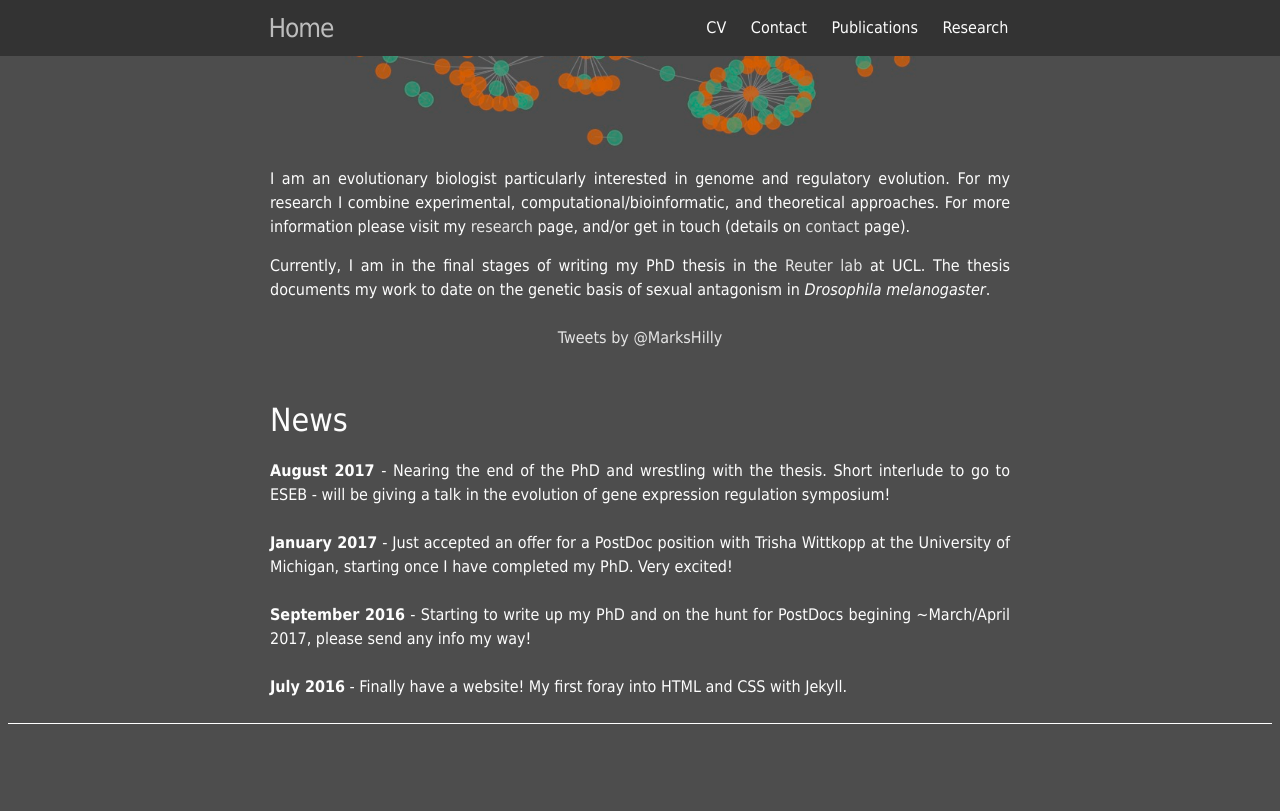
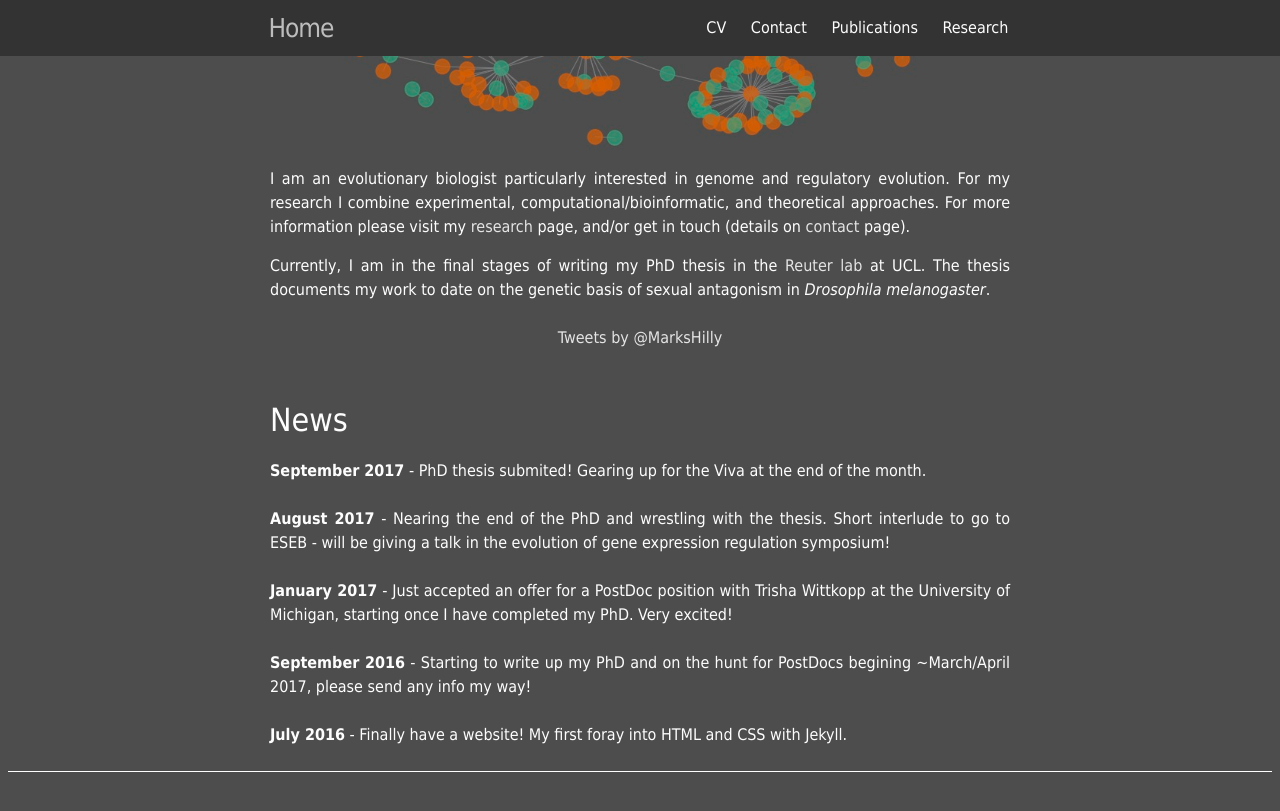
Before and after one commit to Mark-Hill/Mark-Hill.github.io, a Jekyll site: the page built from index.html, in a window 1280 px wide and 900 px high, scrolled down 911 px. Shown: the top 811 px of the window. Built offline with Jekyll 4.4.1, drawn with Linux system fonts in a browser that asks for light colours; comment, search, counter and statistics services are not loaded.

Commit message:
Update index.html

```diff
--- a/index.html
+++ b/index.html
@@ -45,6 +45,11 @@ Currently, I am in the final stages of writing my PhD thesis in the <a href="htt
 <br>
 
 <h1>News</h1>
+<b>September 2017</b> -  PhD thesis submited! Gearing up for the Viva at the end of the month.
+
+<br>
+<br>
+
 <b>August 2017</b> - Nearing the end of the PhD and wrestling with the thesis. Short interlude to go to ESEB - will be giving a talk in the evolution of gene expression regulation symposium!
 
 <br>
```
